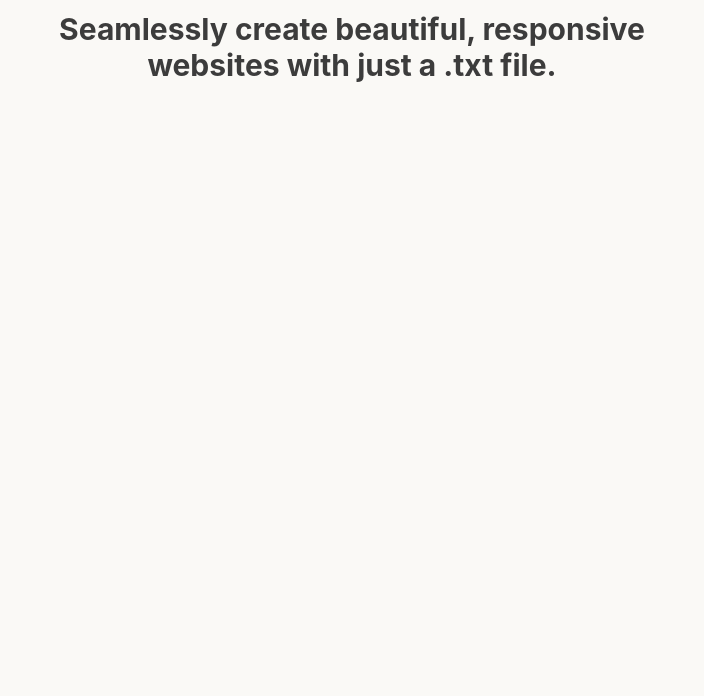
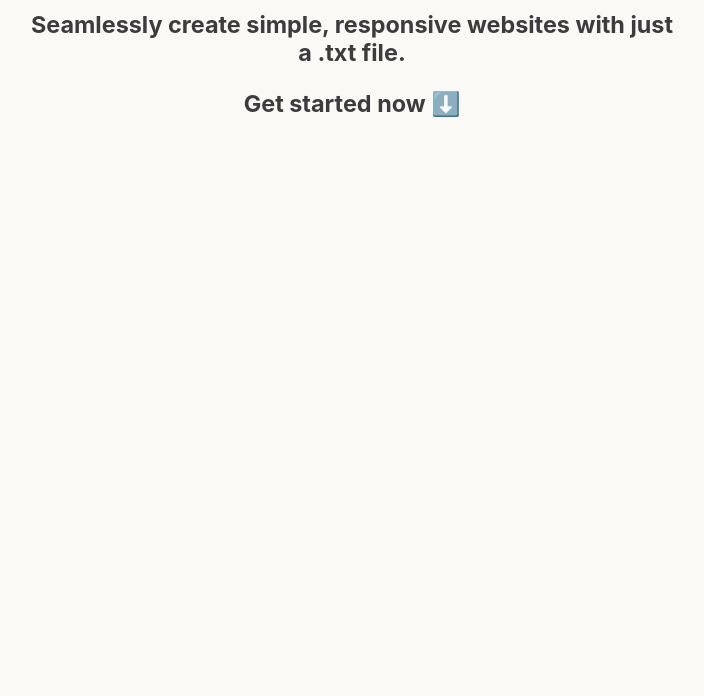
Before and after one commit to kaylat2020/HackUTD_project, a plain HTML site: page index.html in a window 1280 px wide. Shown: the part 104-800 px from the top of the page, without its empty margins (288-992 px from the left). Drawn offline with Linux system fonts and the light colour scheme.

Commit message:
Added line

```diff
--- a/index.html
+++ b/index.html
@@ -26,5 +26,7 @@
 
 <body>
     <center><h1>Name TBD 📄</h1></center>
-    <center><h2>Seamlessly create beautiful, responsive websites with just a .txt file.</h2></center>
+    <center><h3>Seamlessly create simple, responsive websites with just a .txt file.</h2></center>
+        <center><h3>Get started now ⬇️</h2></center>
+    <p></p>
 </body>
```
